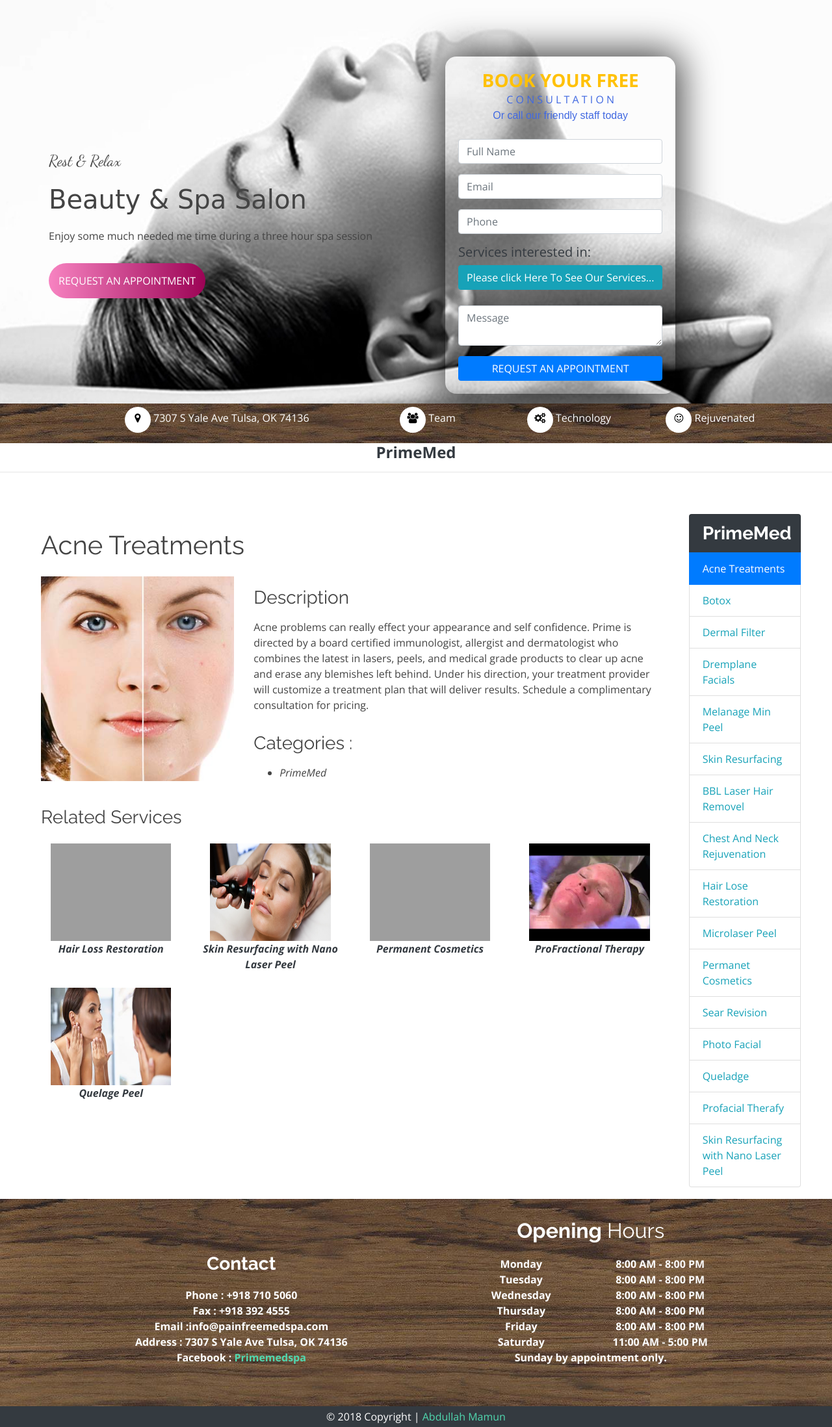
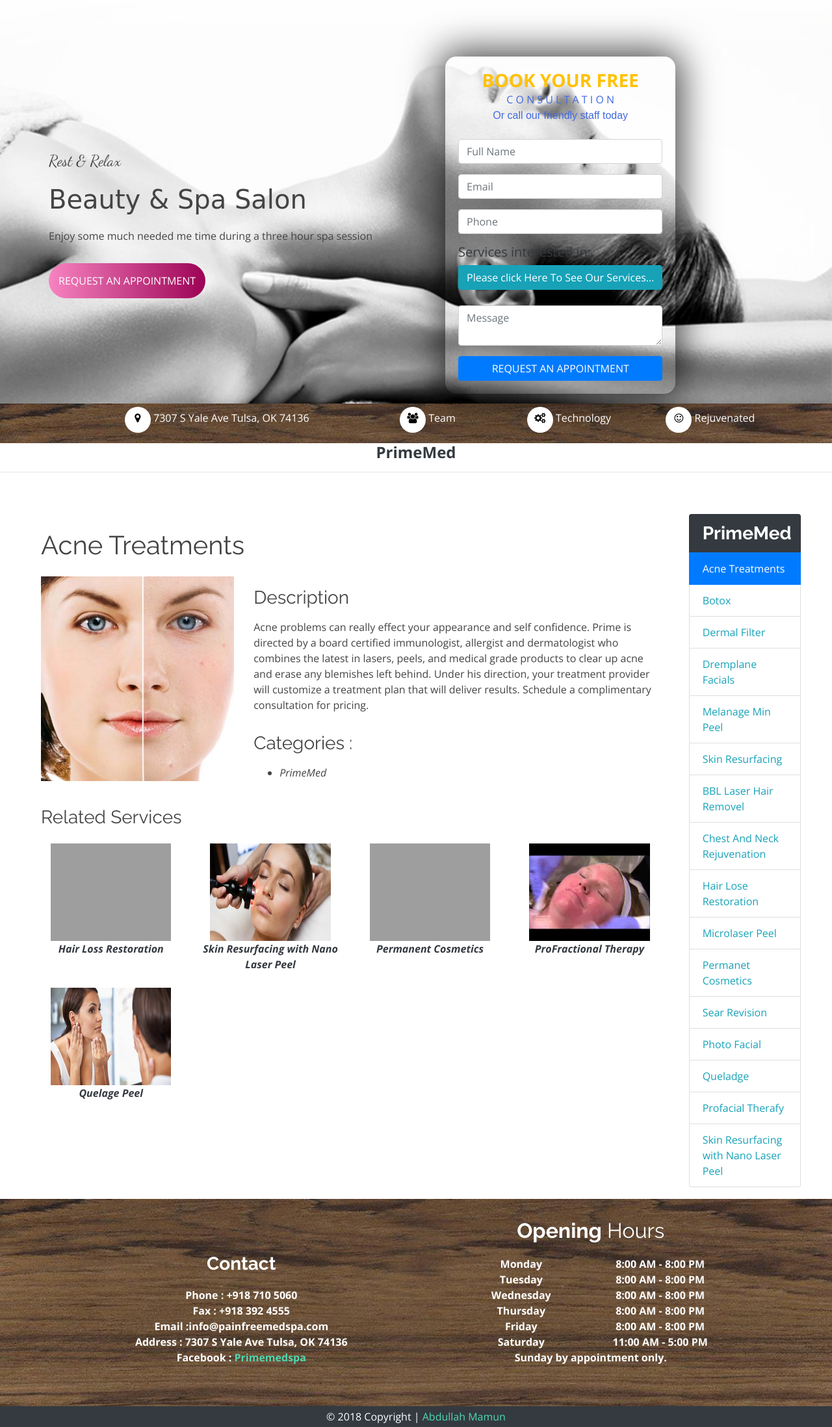
Before and after one commit to ENGAbdullahMamun/primespa.github.io, a PHP site: page /pages/Acne.php in a window 1280 px wide. Shown: the part 127-2323 px from the top of the page at 65% size. Run offline with PHP 8.4, Linux system fonts and the light colour scheme; some libraries are stand-ins or nearby versions; some web fonts are replaced; grey boxes are pictures that could not be loaded.

Commit message:
Add files via upload

```diff
--- a/css/style.css
+++ b/css/style.css
@@ -42,6 +42,8 @@ a:focus {
 }
 .loca {
   background-image: url(../foot.jpg);
+      background-repeat: no-repeat;
+    background-size: cover;
   color: white;
   font-weight: 400;
 }
@@ -198,9 +200,11 @@ padding: 20px 0;
 --------------------------------------------------------------*/
 
 #intro {
-  width: 100%;
-  height: 100%;
-  background: url("../img/spa.jpg") no-repeat;
+  background: url("../img/spa.jpg");
+  background-repeat: no-repeat;
+  background-size: cover;
+  background-attachment: fixed;
+  background-position: center center;
 }
 
 #intro .intro-content {
@@ -768,6 +772,8 @@ box-shadow: 0px 0px 27px -2px rgba(0,0,0,0.68);
 }
 .conta{
   background-image: url("../foot.jpg");
+  background-repeat: no-repeat;
+    background-size: cover;
   background-color: #cccccc;
   margin-top: -30px ;
   color: white;
@@ -985,7 +991,10 @@ opacity: 0.6;
         z-index: 1;
         position: absolute;
         margin-top: -100px;
-        margin-left: 350px;
+        margin-left: 0;
+      margin-right: 0;
+     padding: 0;
+        background-size: cover;
         }
 
 .nmc{
```
Also changed, not shown: img/spa.jpg.
